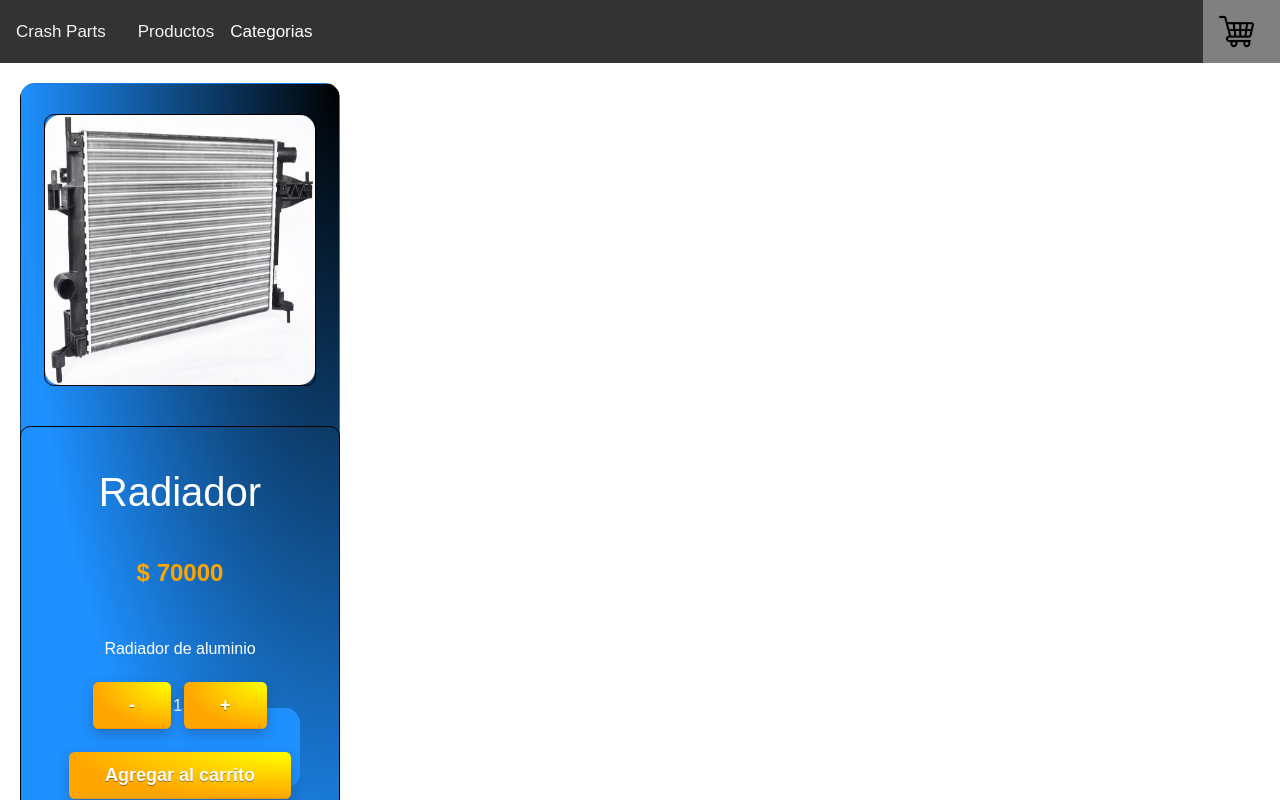
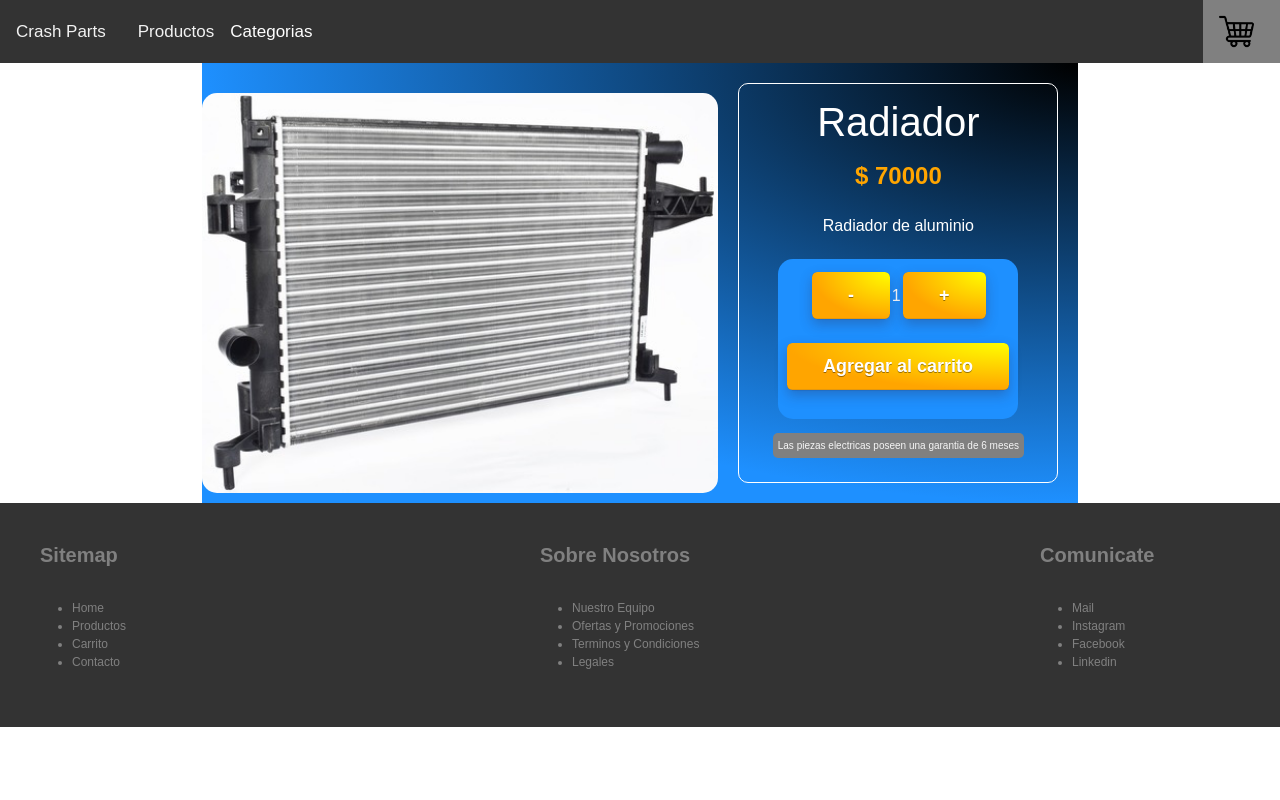
Before and after one commit to Nicolasacev/desafiosReact, a React (Create React App) app in the folder clase2-acevedo/: page /item/1 in a window 1280 px wide. Shown: the top 800 px of the page. Built offline with nearby package versions, Linux system fonts and the light colour scheme.

Commit message:
category

```diff
--- a/clase2-acevedo/src/components/AppRouting/AppRouting.js
+++ b/clase2-acevedo/src/components/AppRouting/AppRouting.js
@@ -10,7 +10,7 @@ return(
         <NavBar/>
         <Routes>
             <Route path="/" element={<ItemListContainer/>}/>
-            <Route path="/category/:id" element={<ItemListContainer/>}/>
+            <Route path="/category/:familia" element={<ItemListContainer/>}/>
             <Route path="/item/:productById" element={<ItemDetailContainer/>}/>
         </Routes>
         <Footer/>
--- a/clase2-acevedo/src/components/Data.json
+++ b/clase2-acevedo/src/components/Data.json
@@ -7,7 +7,7 @@
     "modelo": "Fiesta",
     "version": "S",
     "año": "13/17",
-    "stock": 2,
+    "stock": 10,
     "codigo": "cn15/8200/ba",
     "precio": 70000,
     "imagen": "/img/Radiador.jpg",
@@ -37,7 +37,7 @@
     "modelo": "308",
     "version": "S",
     "año": "2021",
-    "stock": 2,
+    "stock": 5,
     "codigo": "ab39/8230/ca",
     "precio": 35000,
     "imagen": "/img/Espejo.jpg",
@@ -52,7 +52,7 @@
     "modelo": "Onix",
     "version": "joy",
     "año": "2017",
-    "stock": 2,
+    "stock": 3,
     "codigo": "an15/n16016/ba",
     "precio": 40000,
     "imagen": "/img/Puerta.jpg",
--- a/clase2-acevedo/src/components/Item/itemStyle.css
+++ b/clase2-acevedo/src/components/Item/itemStyle.css
@@ -7,8 +7,10 @@
     flex-flow: column nowrap;
     align-items: center;
     padding: 10px;
-    margin: 20px;
-    width: 320px;
+    width: 300px;
+    margin: 10px;
+    align-self: center;
+
 }
 
 .imgContainer{
--- a/clase2-acevedo/src/components/ItemCount/ItemCountStyle.css
+++ b/clase2-acevedo/src/components/ItemCount/ItemCountStyle.css
@@ -1,5 +1,5 @@
 .ItemCountContainer{
-    height: 5rem;
+    height: 10rem;
     width: 15rem;
     border-radius: 15px;
     background-color: dodgerblue;
@@ -13,7 +13,7 @@
     border-radius: 5px;
     border: none;
     color: white;
-    padding: 5px 15px;
+    padding: 5px 10px;
     text-align: center;
     text-decoration: none;
     display: inline-block;
--- a/clase2-acevedo/src/components/ItemDetail/ItemDetail.css
+++ b/clase2-acevedo/src/components/ItemDetail/ItemDetail.css
@@ -1,34 +1,33 @@
-.card{
-    width: 100vw;
+.DetailCard{
     display: flex;
     flex-flow: row wrap;
     justify-content: space-evenly;
     align-items: center;
+    background: radial-gradient( 100% 100% at 100% 0%, black 0%, dodgerblue 100% );
+    color: #fff;
+    /* border-radius: 15px; */
+    justify-self: center;
 }
 
-.imgContainer{
-    height: auto;
-    width: 90vw;
-    border: 1px black solid;
-    border-radius: 10px;
-    display: flex;
-    align-items: center;
-    justify-content: center;
-    margin: 20px;
-    /* background-color: aqua; */
-}
+.imgDetailContainer{
+        margin-top: 20px;
+        height: 17rem;
+        width: 17rem;
+    }
 
-img{
-    width: 95%;
+.imgDetailContainer img{
+    height: 100%;
+    width: 100%;
+    border-radius: 15px;
 }
 
 .descriptionContainer{
     display: flex;
     justify-content: center;
-    flex-flow: column nowrap;
-    width: 40rem;
+    flex-flow: column wrap;
+
     align-items: center;
-    border: 1px black solid;
+    border: 1px white solid;
     border-radius: 10px;
     margin: 20px;
     padding: 10px;
@@ -54,14 +53,13 @@ img{
 
 @media (min-width: 768px) {
     .descriptionContainer{
-        height: 30rem;
-        width: 30rem;
+        height: 25rem;
         justify-content: space-evenly;
     }
 
-    .imgContainer{
-        height: 30rem;
-        width: 80vw;
+    .imgDetailContainer{
+        height: 20rem;
+        width: 40vw;
     }
 }
 
@@ -78,17 +76,16 @@ img{
         justify-content: space-evenly;
     }
 
-    .imgContainer{
-        width: 40rem;
+    .imgDetailContainer{
+        height: 25rem;
+        width: auto;
     }
 }
 
 /*-----------------------------------breakpoint 1440px--------------------------------------*/
 
 @media (min-width: 1440px) {
-    .card{
-        padding: 6.25rem;
-    }
+
 
    .descriptionContainer{
         width: 40rem;
--- a/clase2-acevedo/src/components/ItemDetail/ItemDetail.js
+++ b/clase2-acevedo/src/components/ItemDetail/ItemDetail.js
@@ -6,8 +6,8 @@ import { ItemCount } from "../ItemCount/ItemCount";
 export const ItemDetail = ({producto}) => {
 
           return (
-            <div className='card'>
-              <div className='imgContainer'>
+            <div className='DetailCard'>
+              <div className='imgDetailContainer'>
                 <img src={producto.imagen} alt="repuesto"/>
               </div>
 
--- a/clase2-acevedo/src/components/ItemDetailContainer/ItemDetailContainer.js
+++ b/clase2-acevedo/src/components/ItemDetailContainer/ItemDetailContainer.js
@@ -2,6 +2,7 @@ import React, { useEffect, useState } from 'react'
 import { useParams } from 'react-router-dom'
 import { ItemDetail } from '../ItemDetail/ItemDetail'
 import Data from '../Data.json'
+import './ItemDetailContainer.css';
 
 const ItemDetailContainer = () => {
 
--- a/clase2-acevedo/src/components/ItemListContainer/ItemListContainer.css
+++ b/clase2-acevedo/src/components/ItemListContainer/ItemListContainer.css
@@ -1,6 +1,6 @@
 .ItemListContainer{
-  background: radial-gradient( 100% 0% at 0% 100%, white 70%, lightblue 100% );
-  height: auto;
+  background: rgb(28,159,213);
+background: linear-gradient(0deg, rgba(28,159,213,0.8939950980392157) 20%, rgba(198,232,236,0) 100%);
   width: 100%;
 }
 
--- a/clase2-acevedo/src/components/ItemListContainer/ItemListContainer.js
+++ b/clase2-acevedo/src/components/ItemListContainer/ItemListContainer.js
@@ -2,10 +2,12 @@ import React, { useState, useEffect } from "react";
 import { ItemList } from "../ItemList/ItemList";
 import './ItemListContainer.css';
 import Data from '../Data.json'
+import { useParams } from "react-router-dom";
 
 export const ItemListContainer = (props) => {
 
   const [items, setItems] = useState([])
+  const {familia} = useParams()
 
   useEffect(() => {
       const getItems = new Promise ((resolve) => {
@@ -14,9 +16,14 @@ export const ItemListContainer = (props) => {
           },1000)
       });
       getItems.then((res) =>{
-        setItems(res)
+        if (familia) {
+          const categoryFind = res.filter((element)=> element.familia.toLowerCase() === familia )
+          setItems(categoryFind)
+        }else{
+          setItems(res)
+        }
       })
-}, [])
+}, [familia])
 
   return (
       <div className="ItemListContainer">
```
Also changed, not shown: clase2-acevedo/src/style.css (line endings or trailing spaces).
